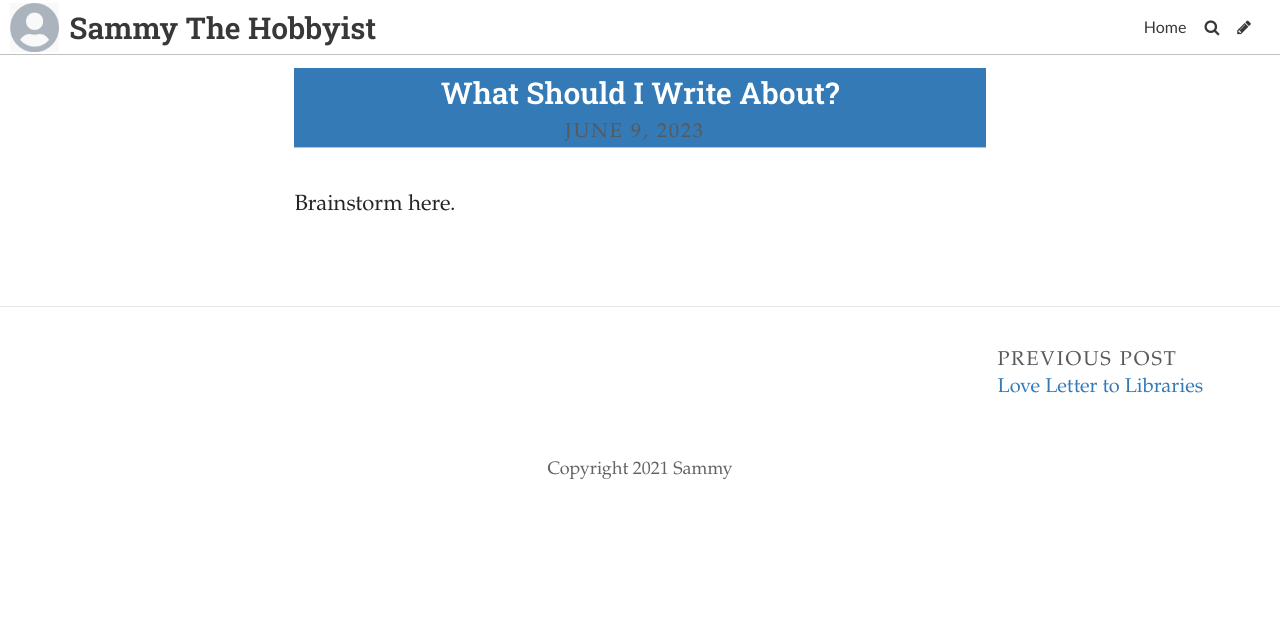
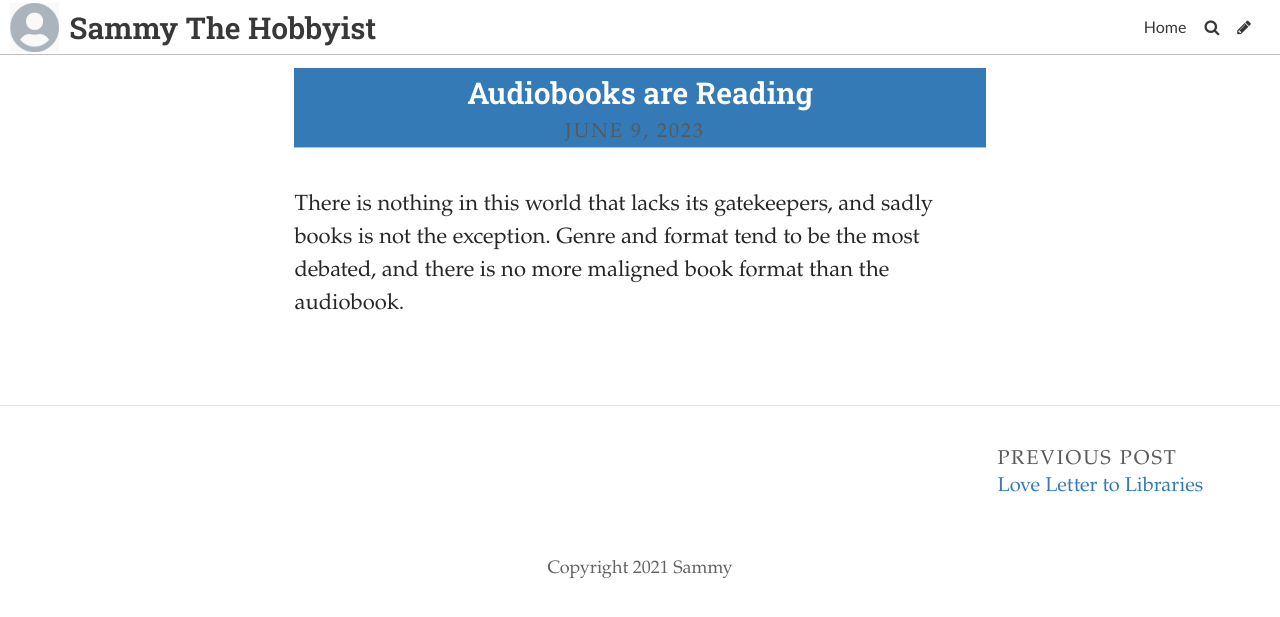
Before and after one commit to SammySpinsAYarn/Blog, a Jekyll site: the page built from _posts/2023-06-02-what-should-i-write-about.md, in a window 1280 px wide. Shown: the top 617 px of the page. Built offline with Jekyll 4.4.1, drawn with Linux system fonts in a browser that asks for light colours; some web fonts are replaced.

Commit message:
Update Post “2023-06-02-what-should-i-write-about”

```diff
--- a/_posts/2023-06-02-what-should-i-write-about.md
+++ b/_posts/2023-06-02-what-should-i-write-about.md
@@ -1,8 +1,8 @@
 ---
 layout: post
-title: What Should I Write About?
+title: Audiobooks are Reading
 date: 2023-06-09T12:30:37.904Z
 title_color: "#ffffff"
 comments: false
 ---
-B﻿rainstorm here.
+T﻿here is nothing in this world that lacks its gatekeepers, and sadly books is not the exception. Genre and format tend to be the most debated, and there is no more maligned book format than the audiobook.
```
